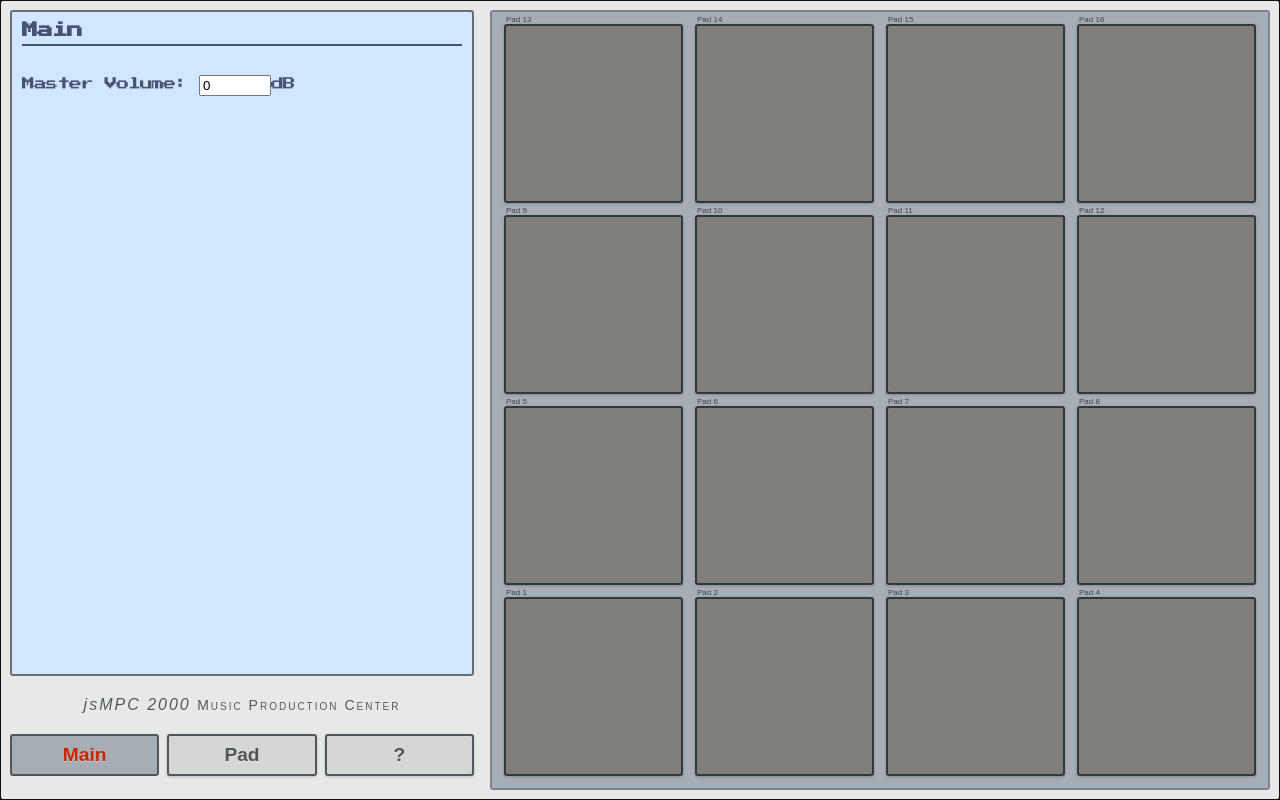
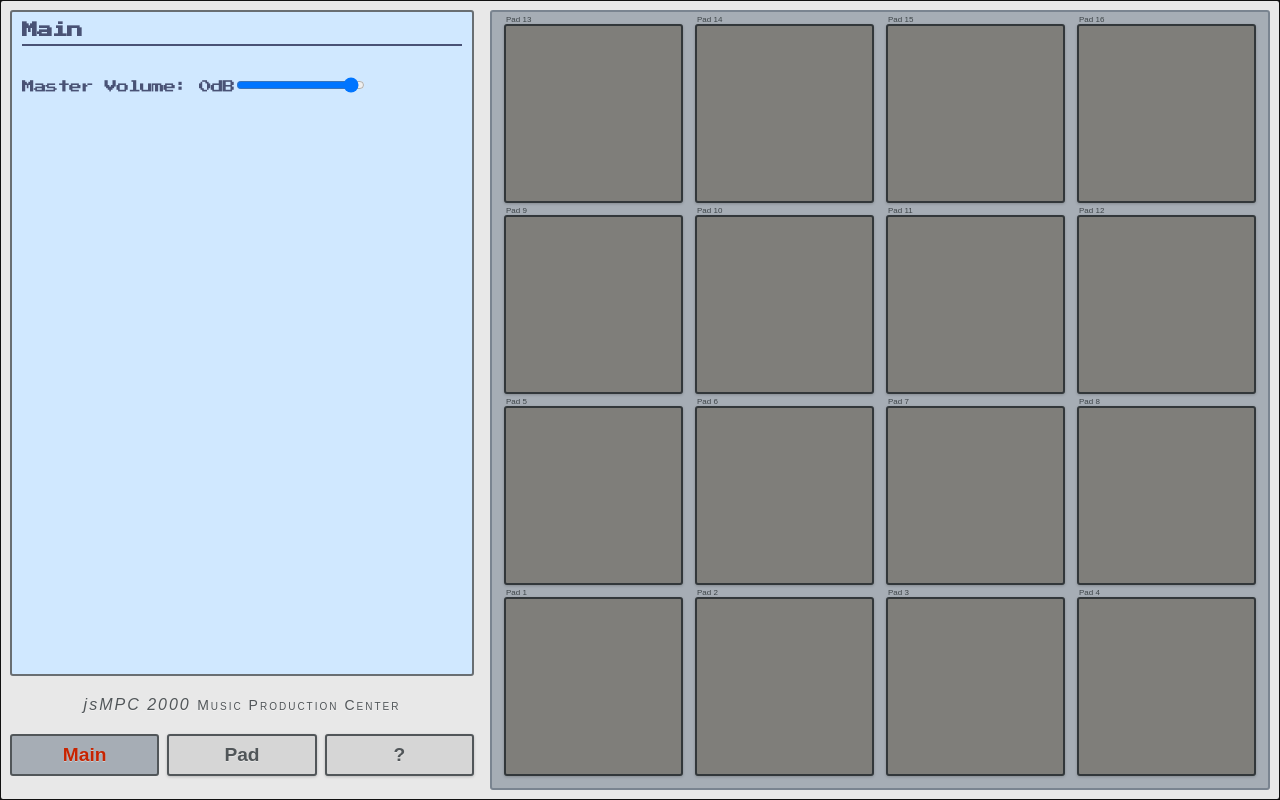
Before and after one commit to arisslin/jsmpc, a React (Create React App) app: page / in a window 1280 px wide. Built offline with nearby package versions, Linux system fonts and the light colour scheme; no server answers; a web font is replaced by a local one.

Commit message:
Change input type for master volume to range

```diff
--- a/src/App.js
+++ b/src/App.js
@@ -54,7 +54,8 @@ export default function App() {
   )
 
   function adjustMasterVolume(event) {
-    const volumeInDB = event.target.value
+    const volumeInDB = event.target.value > 6 ? 6 : event.target.value
+
     setMasterVolume(volumeInDB)
     samplePlayer.setMasterVolume(volumeInDB)
   }
--- a/src/components/DisplayPages/DisplayPageMain.js
+++ b/src/components/DisplayPages/DisplayPageMain.js
@@ -7,16 +7,15 @@ export default function DisplayPageMain({ masterVolume, onChangeInputVolume }) {
     <DisplayPageMainStyled>
       <DisplayPageTitle title="Main" />
       <p>
-        Master Volume:{' '}
+        Master Volume: {masterVolume}dB
         <input
           name="master-volume"
-          type="number"
+          type="range"
           min="-100"
           max="6"
           defaultValue={masterVolume}
-          onInput={onChangeInputVolume}
+          onChange={onChangeInputVolume}
         />
-        dB
       </p>
     </DisplayPageMainStyled>
   )
```
